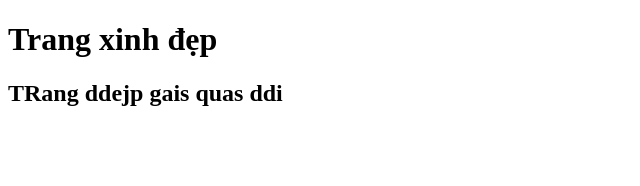
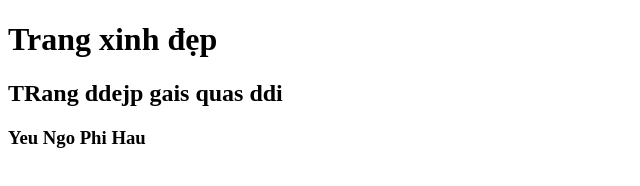
Before and after one commit to trangle231004-hub/ThucHanhGit-GitHub, a plain HTML site: page index.html in a window 1280 px wide. Shown: the whole page, without its empty margins (0-640 px from the left). Drawn offline with Linux system fonts and the light colour scheme.

Commit message:
Update index.html

```diff
--- a/index.html
+++ b/index.html
@@ -8,5 +8,6 @@
 <body>
     <h1>Trang xinh đẹp</h1>
     <h2>TRang ddejp gais quas ddi</h2>
+    <h3>Yeu Ngo Phi Hau</h3>
 </body>
 </html>
```
